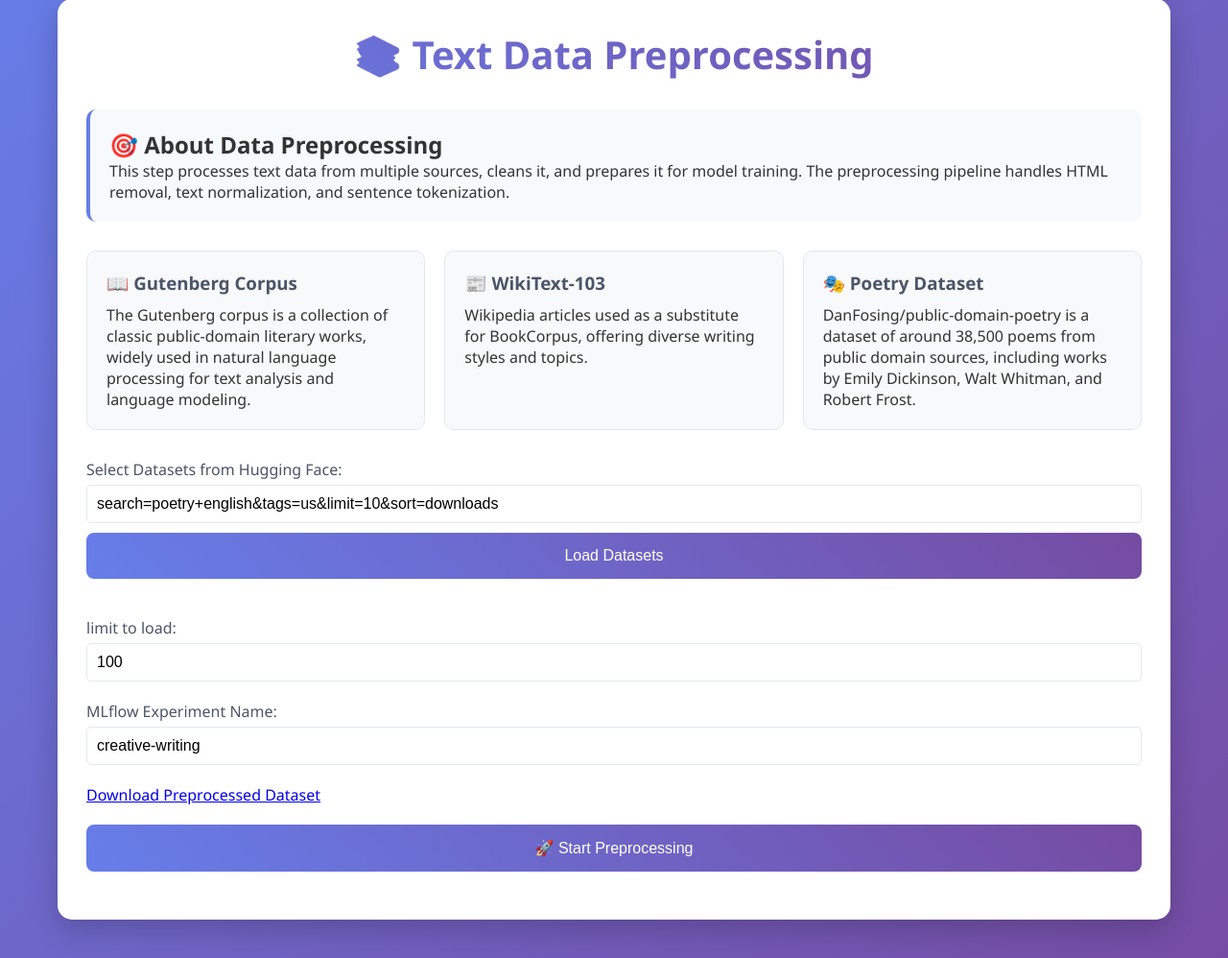
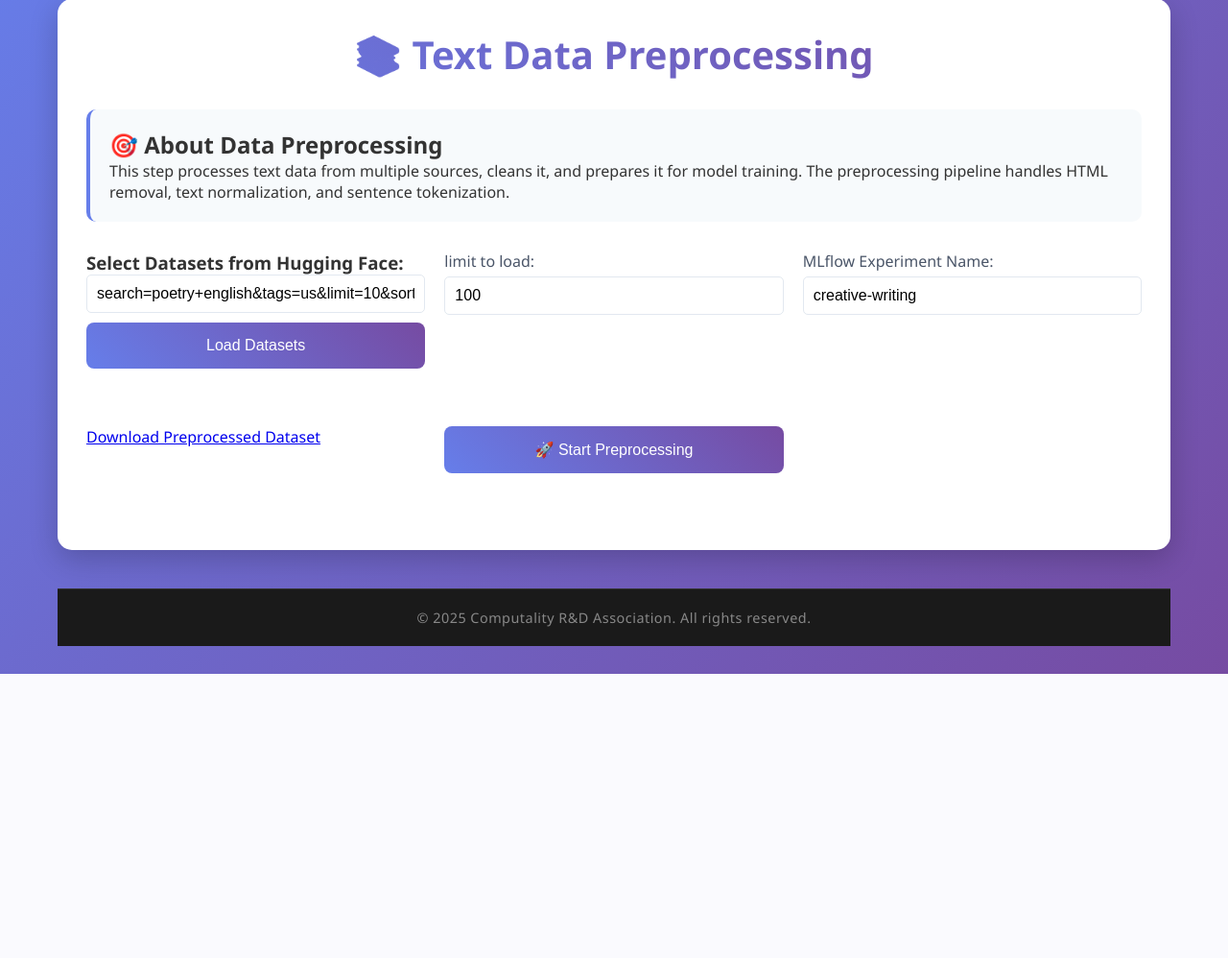
Before and after one commit to amrmausadx/ai-assistant-x, a Flask app: page /preprocessing in a window 1280 px wide. Shown: the part 98-1096 px from the top of the page at 96% size. After the commit the page ends 800 px from the top, so only its background shows below. Run offline with Flask 3, Linux system fonts and the light colour scheme.

Commit message:
Update preprocessing.html to enhance dataset selection UI

```diff
--- a/templates/preprocessing.html
+++ b/templates/preprocessing.html
@@ -41,8 +41,9 @@
 </div>
 
 <div class="grid">
-    <div class="card">
-        <h3>📖 Gutenberg Corpus</h3>
+<!--<div class="card">
+
+        <!--<h3>📖 Gutenberg Corpus</h3>
         <p>The Gutenberg corpus is a collection of classic public-domain literary works, widely used in natural language processing for text analysis and language modeling.</p>
     </div>
     <div class="card">
@@ -54,9 +55,9 @@
         <p>DanFosing/public-domain-poetry is a dataset of around 38,500 poems from public domain sources, including works by Emily Dickinson, Walt Whitman, and Robert Frost.</p>
     </div>
 
-</div>
+</div>-->
 <div class="form-group">
-    <label for="datasets">Select Datasets from Hugging Face:</label>
+    <h3>Select Datasets from Hugging Face:</h3>
     <input type="text" id="search_tags" value="search=poetry+english&tags=us&limit=10&sort=downloads" style="width: 100%; margin-bottom: 10px;">
     <div class="dataset-options"></div>
     <button id="loadDatasetsBtn" class="btn" onclick="loadAvailableDatasets()">Load Datasets</button>
```
